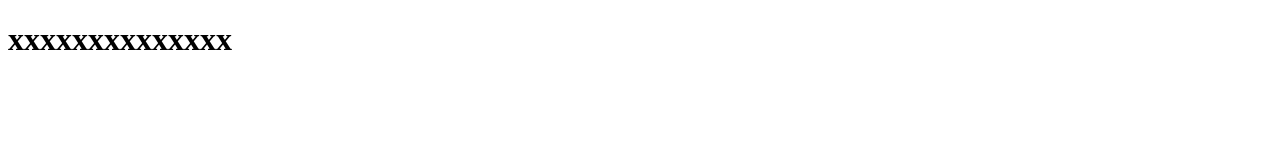
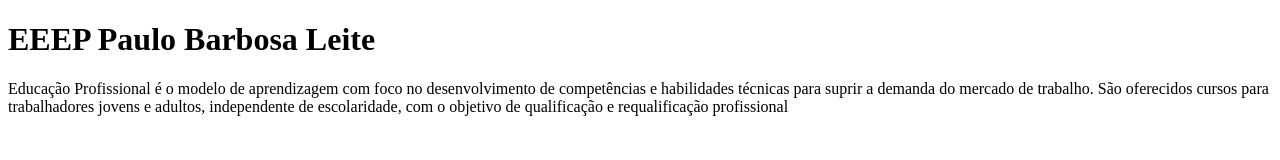
Before and after one commit to JoaoVitin01/siteescola, a plain HTML site: page index.html in a window 1280 px wide. Drawn offline with Linux system fonts and the light colour scheme.

Commit message:
paragrafo
teg p

```diff
--- a/index.html
+++ b/index.html
@@ -7,7 +7,10 @@
     <title>webconceito</title>
 </head>
 <body>
-    <h1>xxxxxxxxxxxxxx</h1>
+    <h1>EEEP Paulo Barbosa Leite</h1>
+    <p>Educação Profissional é o modelo de aprendizagem com foco no desenvolvimento de competências e habilidades técnicas para suprir a demanda do mercado de trabalho.
+
+        São oferecidos cursos para trabalhadores jovens e adultos, independente de escolaridade, com o objetivo de qualificação e requalificação profissional</p>
 
 </body>
 </html>
```
